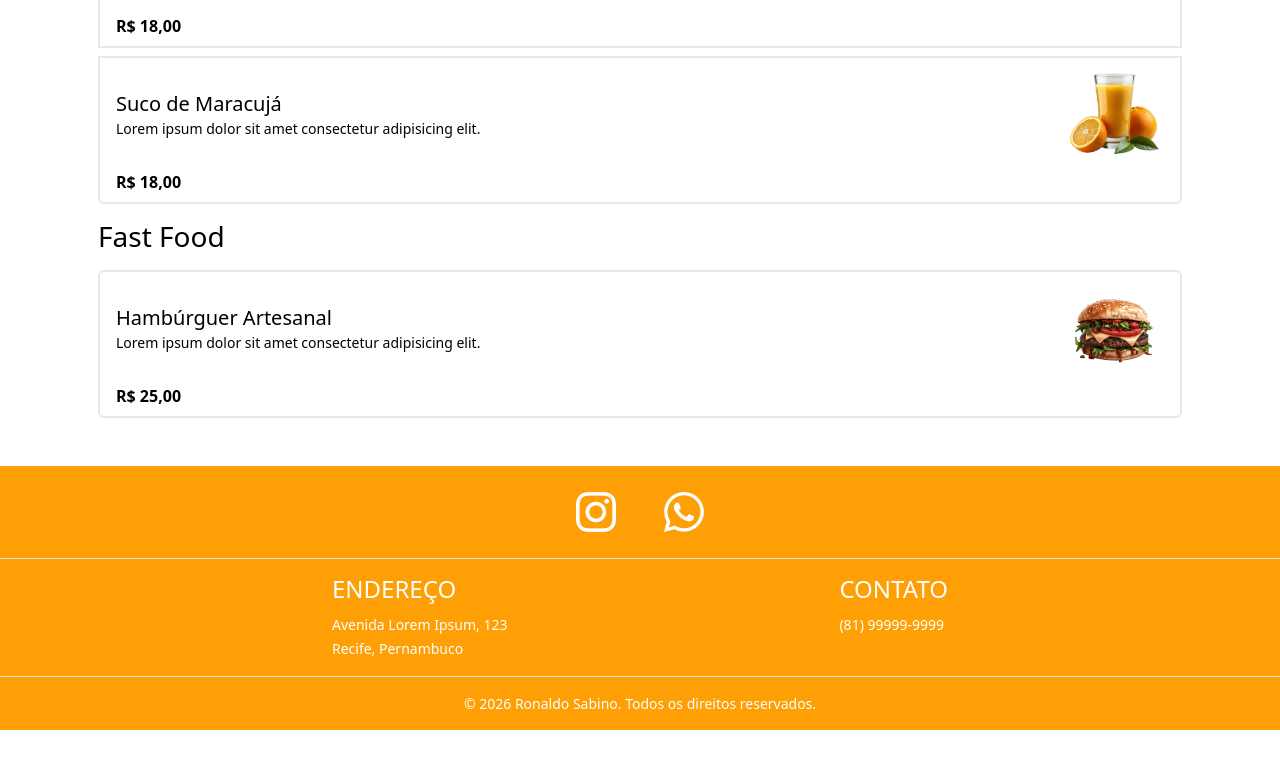
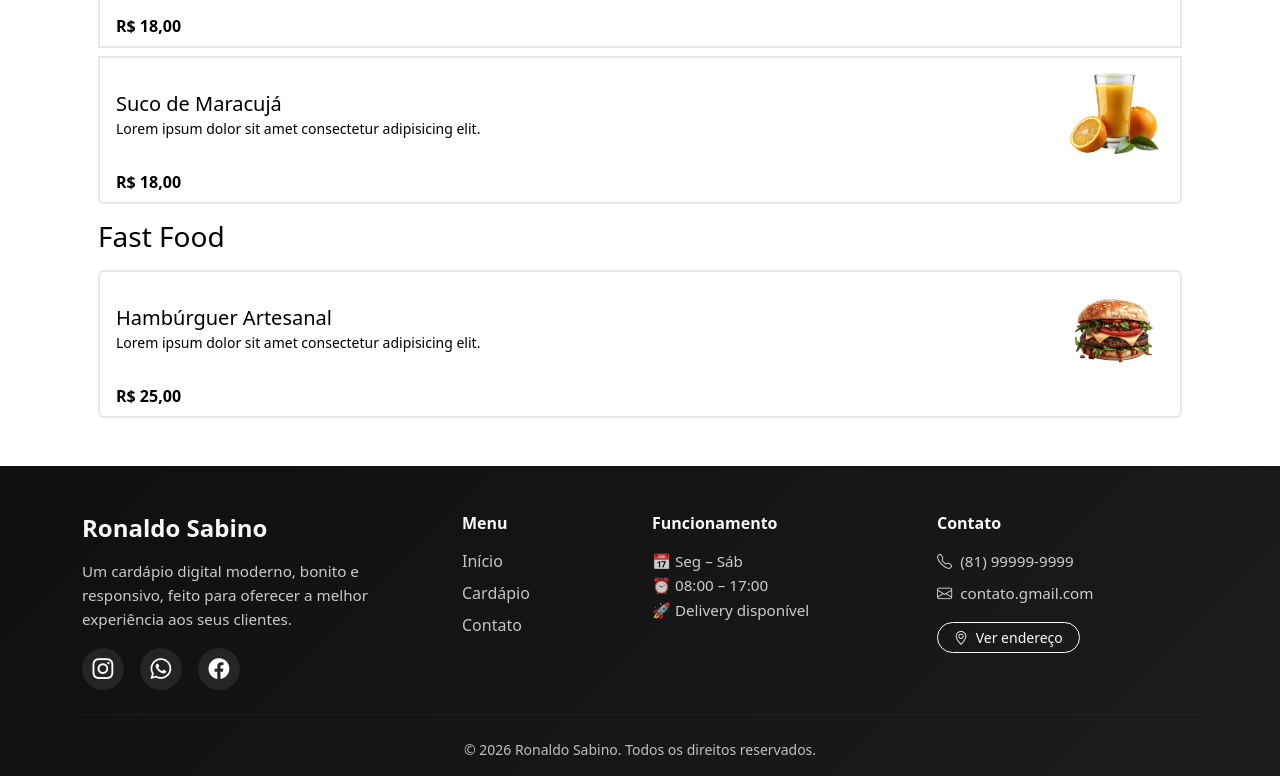
Before and after one commit to ronaldosabino/MENU, an Angular app: page / in a window 1280 px wide. Shown: the part 1740-2516 px from the top of the page. Before the commit the page ends 2470 px from the top, so only its background shows below. Built offline with nearby package versions, Linux system fonts and the light colour scheme.

Commit message:
feat: implement scroll-to-top button and enhance footer styles for better UX

```diff
--- a/src/app/pages/menu/menu.component.html
+++ b/src/app/pages/menu/menu.component.html
@@ -71,11 +71,18 @@
   </div>
 </div>
 
-<div class="d-flex justify-content-end px-0" style="position: fixed; bottom: 20px; right: 20px; z-index: 9999;">
+<!-- <div class="d-flex justify-content-end px-0" style="position: fixed; bottom: 20px; right: 20px; z-index: 9999;">
+  <a href="#page-up" class="text-decoration-none">
+    <i class="bi bi-arrow-up-circle-fill fs-1" style="color: var(--page-up);"></i>
+  </a>
+</div> -->
+
+<div *ngIf="showScrollButton" class="d-flex justify-content-end px-0" style="position: fixed; bottom: 20px; right: 20px; z-index: 9999;">
   <a href="#page-up" class="text-decoration-none">
     <i class="bi bi-arrow-up-circle-fill fs-1" style="color: var(--page-up);"></i>
   </a>
 </div>
+
 
 <!-- Modal items -->
 <div class="modal fade show" tabindex="-1" style="display: block; background: rgba(0, 0, 0, 0.5); z-index: 9999;" *ngIf="selectedItem">
--- a/src/app/pages/menu/menu.component.ts
+++ b/src/app/pages/menu/menu.component.ts
@@ -1,5 +1,5 @@
 import { CommonModule } from '@angular/common';
-import { Component } from '@angular/core';
+import { Component, HostListener } from '@angular/core';
 import { FormsModule } from '@angular/forms';
 
 @Component({
@@ -159,4 +159,16 @@ export class MenuComponent {
     this.selectedItem = null;
     document.body.style.overflow = ''; // libera o scroll
   }
+
+  showScrollButton: boolean = false;
+
+  // Detecta o scroll da página
+  @HostListener('window:scroll', [])
+  onWindowScroll() {
+    if (window.scrollY > 340) {
+      this.showScrollButton = true;
+    } else {
+      this.showScrollButton = false;
+    }
+  }
 }
--- a/src/app/shared/footer/footer.component.css
+++ b/src/app/shared/footer/footer.component.css
@@ -1,3 +1,94 @@
 .cursor-pointer {
   cursor: pointer;
 }
+
+.footer {
+  background: linear-gradient(135deg, #0f0f0f, #1c1c1c);
+}
+
+.footer-text {
+  font-size: 0.95rem;
+  opacity: 0.8;
+  line-height: 1.6;
+}
+
+.footer-links a {
+  text-decoration: none;
+  color: rgba(255, 255, 255, 0.75);
+  display: block;
+  margin-bottom: 8px;
+  transition: 0.2s;
+}
+
+.footer-links a:hover {
+  color: #fff;
+  transform: translateX(4px);
+}
+
+.footer-divider {
+  border-color: rgba(255, 255, 255, 0.15);
+}
+
+.social-icon {
+  width: 42px;
+  height: 42px;
+  border-radius: 50%;
+  background: rgba(255, 255, 255, 0.08);
+  display: flex;
+  justify-content: center;
+  align-items: center;
+  font-size: 1.3rem;
+  color: white;
+  transition: 0.25s;
+}
+
+.social-icon:hover {
+  background: white;
+  color: black;
+  transform: scale(1.1);
+}
+
+/* MODAL */
+.modal-backdrop-custom {
+  position: fixed;
+  inset: 0;
+  background: rgba(0, 0, 0, 0.75);
+  display: flex;
+  justify-content: center;
+  align-items: center;
+  z-index: 9999;
+  padding: 20px;
+}
+
+.modal-custom {
+  width: 100%;
+  max-width: 850px;
+  border-radius: 20px;
+  overflow: hidden;
+  background: #111;
+  box-shadow: 0 0 30px rgba(0, 0, 0, 0.6);
+}
+
+.modal-header-custom {
+  padding: 15px 20px;
+  display: flex;
+  justify-content: space-between;
+  align-items: center;
+  background: rgba(255, 255, 255, 0.05);
+}
+
+.close-btn {
+  background: none;
+  border: none;
+  color: white;
+  font-size: 1.3rem;
+  cursor: pointer;
+}
+
+.close-btn:hover {
+  opacity: 0.7;
+}
+
+.modal-body-custom {
+  padding: 0;
+}
--- a/src/app/shared/footer/footer.component.html
+++ b/src/app/shared/footer/footer.component.html
@@ -1,38 +1,106 @@
-<footer class="mt-5" style="background: var(--footer); color: #FFF">
-  <div class="d-flex gap-5 justify-content-center py-3 border-bottom">
-    <i class="bi bi-instagram fs-1"></i>
-    <i class="bi bi-whatsapp fs-1"></i>
-  </div>
+<footer class="footer mt-5 text-light pt-5">
 
-  <div class="d-flex justify-content-evenly py-3 border-bottom">
-    <div (click)="openModalAdress()" class="cursor-pointer">
-      <h4 class="fw-normal">ENDEREÇO</h4>
-      <small>Avenida Lorem Ipsum, 123</small><br>
-      <small>Recife, Pernambuco</small>
+  <div class="container">
+
+    <!-- TOP GRID -->
+    <div class="row gy-4">
+
+      <!-- BRAND / ABOUT -->
+      <div class="col-12 col-md-4">
+        <h4 class="fw-semibold mb-3">Ronaldo Sabino</h4>
+        <p class="footer-text">
+          Um cardápio digital moderno, bonito e responsivo, feito para oferecer
+          a melhor experiência aos seus clientes.
+        </p>
+
+        <!-- SOCIAL -->
+        <div class="d-flex gap-3 mt-3">
+          <a href="#" class="social-icon">
+            <i class="bi bi-instagram"></i>
+          </a>
+
+          <a href="#" class="social-icon">
+            <i class="bi bi-whatsapp"></i>
+          </a>
+
+          <a href="#" class="social-icon">
+            <i class="bi bi-facebook"></i>
+          </a>
+        </div>
+      </div>
+
+      <!-- LINKS -->
+      <div class="col-6 col-md-2">
+        <h6 class="fw-semibold mb-3">Menu</h6>
+        <ul class="list-unstyled footer-links">
+          <li><a href="#">Início</a></li>
+          <li><a href="#">Cardápio</a></li>
+          <li><a href="#">Contato</a></li>
+        </ul>
+      </div>
+
+      <!-- INFO -->
+      <div class="col-6 col-md-3">
+        <h6 class="fw-semibold mb-3">Funcionamento</h6>
+        <ul class="list-unstyled footer-text">
+          <li>📅 Seg – Sáb</li>
+          <li>⏰ 08:00 – 17:00</li>
+          <li>🚀 Delivery disponível</li>
+        </ul>
+      </div>
+
+      <!-- CONTACT -->
+      <div class="col-12 col-md-3">
+        <h6 class="fw-semibold mb-3">Contato</h6>
+
+        <p class="footer-text mb-2">
+          <i class="bi bi-telephone me-2"></i>
+          <span>(81) 99999-9999</span>
+        </p>
+
+        <p class="footer-text mb-2">
+          <i class="bi bi-envelope me-2"></i>
+          <span>contato.gmail.com</span>
+        </p>
+
+        <button class="btn btn-outline-light btn-sm mt-2 rounded-pill px-3" (click)="openModalAdress()">
+          <i class="bi bi-geo-alt me-1"></i>
+          Ver endereço
+        </button>
+      </div>
     </div>
 
-    <div>
-      <h4 class="fw-normal">CONTATO</h4>
-      <small>(81) 99999-9999</small>
+    <!-- DIVIDER -->
+    <hr class="footer-divider my-4">
+
+    <!-- BOTTOM -->
+    <div class="d-flex flex-column flex-md-row justify-content-center align-items-center pb-3 gap-2">
+      <small class="opacity-75">
+        © 2026 Ronaldo Sabino. Todos os direitos reservados.
+      </small>
     </div>
-  </div>
-
-  <div class="d-flex justify-content-center py-3">
-    <small>© 2026 Ronaldo Sabino. Todos os direitos reservados.</small>
   </div>
 </footer>
 
-<!-- Modal items -->
-<div class="modal fade show" tabindex="-1" style="display: block; background: rgba(0, 0, 0, 0.5); z-index: 9999;" *ngIf="adress === true">
-  <div class="modal-dialog modal-dialog-centered">
-    <div class="modal-content" style="background-color: var(--bg-color); color: var(--text-color);">
-      <div class="modal-header d-flex justify-content-between align-items-center">
-        <h5 class="modal-title">Estamos localizados no coração do Recife! ❤️</h5>
-        <i class="bi bi-x fs-1" (click)="closeModalAdress()" aria-label="Close"></i>
-      </div>
-      <div class="modal-body d-flex justify-content-center align-items-center">
-        <iframe src="https://www.google.com/maps/embed?pb=!1m18!1m12!1m3!1d15801.79813277638!2d-34.88062045206317!3d-8.055543471549795!2m3!1f0!2f0!3f0!3m2!1i1024!2i768!4f13.1!3m3!1m2!1s0x7ab18a2a565885f%3A0x802b0e52579b84b7!2sRecife%2C%20PE%2C%2050030-230!5e0!3m2!1spt-BR!2sbr!4v1753861680534!5m2!1spt-BR!2sbr" max-width="900px" height="350" style="border:0;" allowfullscreen="" loading="lazy" referrerpolicy="no-referrer-when-downgrade"></iframe>
-      </div>
+
+<!-- MODAL MAP -->
+<div class="modal-backdrop-custom" *ngIf="adress" (click)="closeModalAdress()">
+  <div class="modal-custom" (click)="$event.stopPropagation()">
+
+    <!-- HEADER -->
+    <div class="modal-header-custom">
+      <h5 class="m-0 fw-semibold">
+        Estamos localizados no coração do Recife ❤️
+      </h5>
+
+      <button class="close-btn" (click)="closeModalAdress()">
+        <i class="bi bi-x-lg"></i>
+      </button>
+    </div>
+
+    <!-- BODY -->
+    <div class="modal-body-custom d-flex justify-content-center">
+      <iframe src="https://www.google.com/maps/embed?pb=!1m18!1m12!1m3!1d15801.79813277638!2d-34.88062045206317!3d-8.055543471549795!2m3!1f0!2f0!3f0!3m2!1i1024!2i768!4f13.1!3m3!1m2!1s0x7ab18a2a565885f%3A0x802b0e52579b84b7!2sRecife%2C%20PE%2C%2050030-230!5e0!3m2!1spt-BR!2sbr!4v1753861680534!5m2!1spt-BR!2sbr" max-width="900px" height="350" style="border:0;" allowfullscreen="" loading="lazy" referrerpolicy="no-referrer-when-downgrade"></iframe>
     </div>
   </div>
 </div>
--- a/src/app/shared/header/header.component.css
+++ b/src/app/shared/header/header.component.css
@@ -22,9 +22,13 @@
 /* Overlay */
 .overlay {
   position: fixed;
-  inset: 0;
-  background: rgba(0, 0, 0, 0.5);
-  z-index: 999;
+  top: 0;
+  left: 0;
+  width: 100vw;
+  height: 100vh;
+  background-color: rgba(0, 0, 0, 0.5); /* opacidade */
+  z-index: 1000; /* abaixo da sidebar */
+  pointer-events: all;
 }
 
 /* Sidebar */
@@ -34,7 +38,8 @@
   left: 0;
   height: 100vh;
   width: 0;
-  overflow: hidden;
+  overflow-x: hidden;
+  color: var(--text-color);
   background-color: var(--bg-color);
   transition: 0.3s ease;
   z-index: 1000;
```
